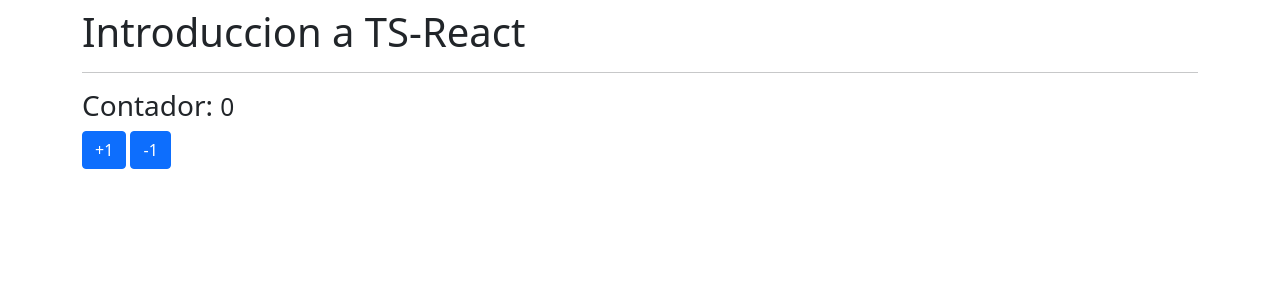
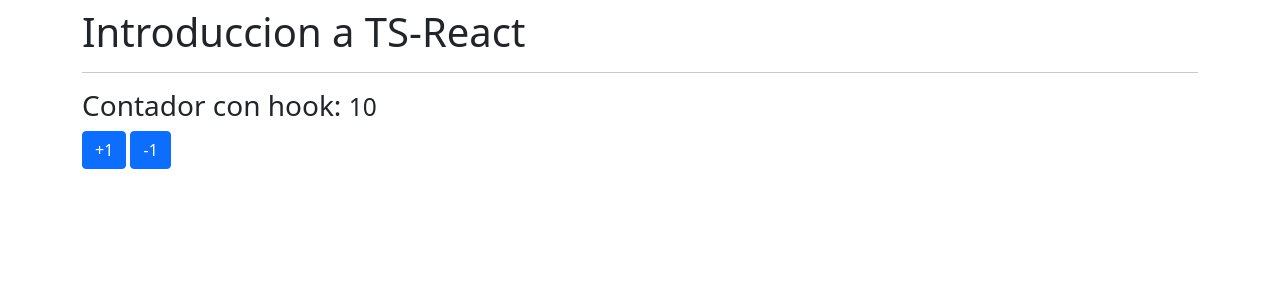
Before and after one commit to joseespiritu/Typescript, a React (Create React App) app in the folder 01-reforzamiento/: page / in a window 1280 px wide. Shown: the top 300 px of the page. Built offline with nearby package versions, Linux system fonts and the light colour scheme.

Commit message:
customHook, useCounter

```diff
--- a/01-reforzamiento/src/App.tsx
+++ b/01-reforzamiento/src/App.tsx
@@ -1,8 +1,9 @@
 //import { TiposBasicos } from "./typescript/TiposBasicos"
 //import { ObjetosLiterales } from "./typescript/ObjetosLiterales"
 //import { Funciones } from "./typescript/Funciones"
+//import { Contador } from "./components/Contador"
 
-import { Contador } from "./components/Contador"
+import { ContadorConHook } from "./components/ContadorConHook"
 
 const App = () => {
   return (
@@ -12,7 +13,8 @@ const App = () => {
       {/* <TiposBasicos/> */}
       {/* <ObjetosLiterales/> */}
       {/* <Funciones /> */}
-      <Contador/>
+      {/* <Contador/> */}
+      <ContadorConHook />
     </div>
   );
 }
--- /dev/null
+++ b/01-reforzamiento/src/components/ContadorConHook.tsx
@@ -0,0 +1,26 @@
+import { useCounter } from '../hooks/useCounter';
+
+export const ContadorConHook = () => {
+
+    const { valor, acumular } = useCounter();
+
+    return (
+        <>
+            <h3>Contador con hook: <small>{ valor }</small> </h3>
+
+            <button
+                className="btn btn-primary"
+                onClick={ () => acumular(1) }
+            >
+                +1
+            </button>
+            &nbsp;
+            <button
+                className="btn btn-primary"
+                onClick={ () => acumular(-1) }
+            >
+                -1
+            </button>
+        </>
+    );
+}
--- /dev/null
+++ b/01-reforzamiento/src/hooks/useCounter.tsx
@@ -0,0 +1,16 @@
+import { useState } from "react";
+
+export const useCounter = ( inicial: number = 10 ) => {
+
+    const [valor, setValor] = useState<number>(inicial);
+
+    const acumular = ( numero: number ) => {
+        setValor(valor + numero);
+    }
+
+    return {
+        valor,
+        acumular
+    }
+
+}
```
